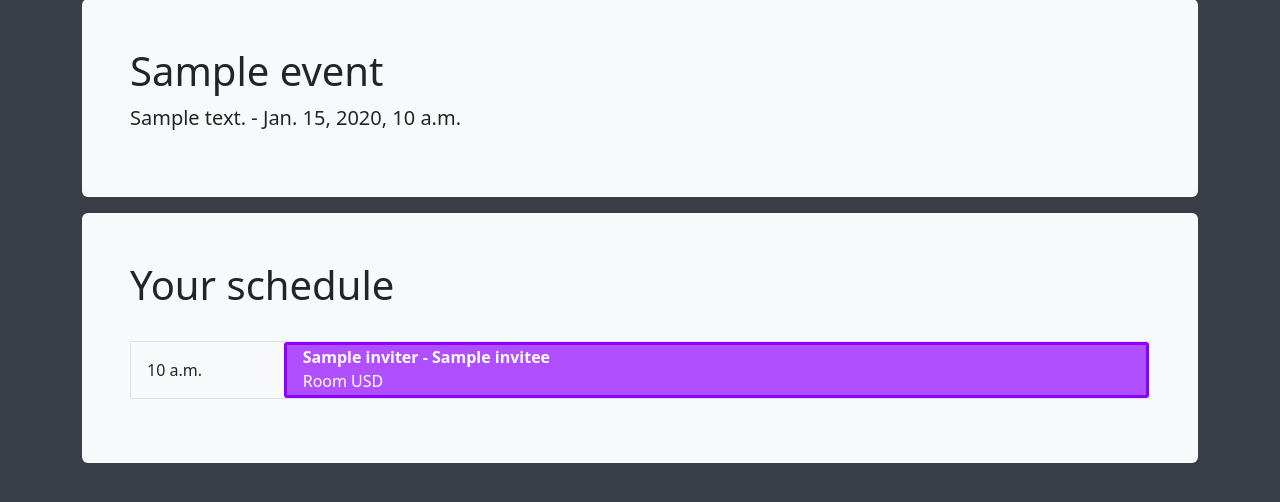
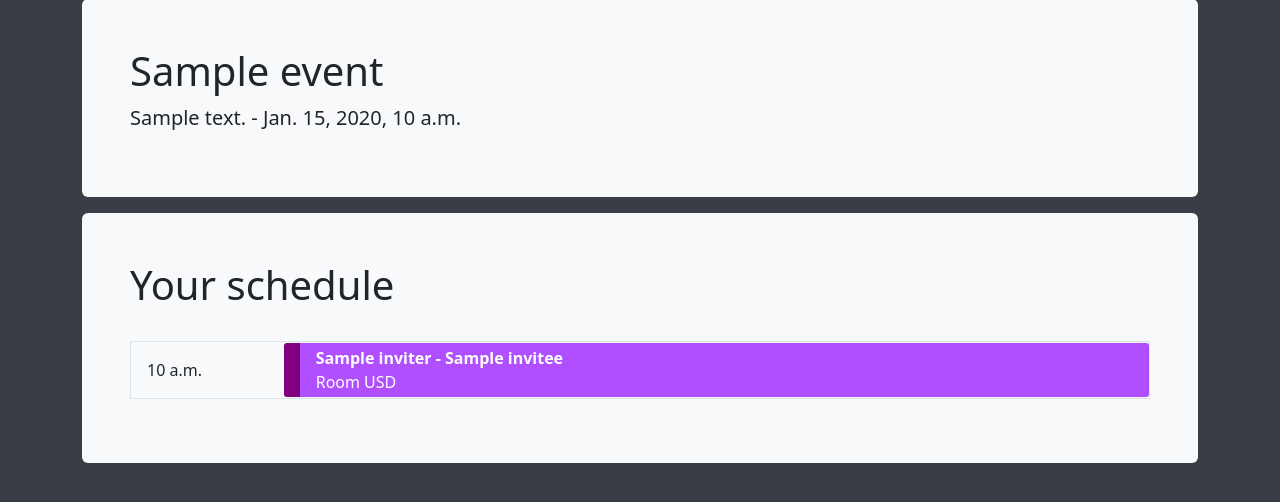
Before and after one commit to icovada/open-meetme-tool, a Django app: template meetme/meetme_app/templates/meetme_app/event.html in a window 1280 px wide. Shown: the part 83-585 px from the top of the page. Run offline with Django 4.2, Linux system fonts and the light colour scheme; tables that the repository leaves empty hold one stand-in row (values such as "Sample post"); the template is opened without the code that fills it: values that come from a table or form of the project are taken from there, most other values are stand-ins (such as "Sample title", 1, 10 or a date in 2020).

Commit message:
Prettier calender invites

```diff
--- a/meetme/meetme_app/static/meetme_app/navbar.css
+++ b/meetme/meetme_app/static/meetme_app/navbar.css
@@ -21,10 +21,12 @@ body {
 }
 
 .calendar-meeting.booked{
-  border: 3px solid #8c00ff !important;
+  /* border: 3px solid #8c00ff !important; */
+  border-left: 1em solid purple;
   border-radius: 3px;
   background-color: #b04fff;
   color: white;
+  padding: 3px;
   padding-left: 1em;
 }
 
--- a/meetme/meetme_app/templates/meetme_app/event.html
+++ b/meetme/meetme_app/templates/meetme_app/event.html
@@ -16,7 +16,7 @@
             {% if v.meeting is None %}
               <div class="py-3 calendar-meeting text-muted">No meetings</div>
             {% else %}
-              <div class="calendar-meeting booked">
+              <div class="calendar-meeting booked align-self-center">
                 <p class="fw-bold">{{v.meeting.inviter}} - {{v.meeting.invitee}}</p>
                 <p>Room {{v.meeting.booking.concurrency}}</p>
               </div>
```
